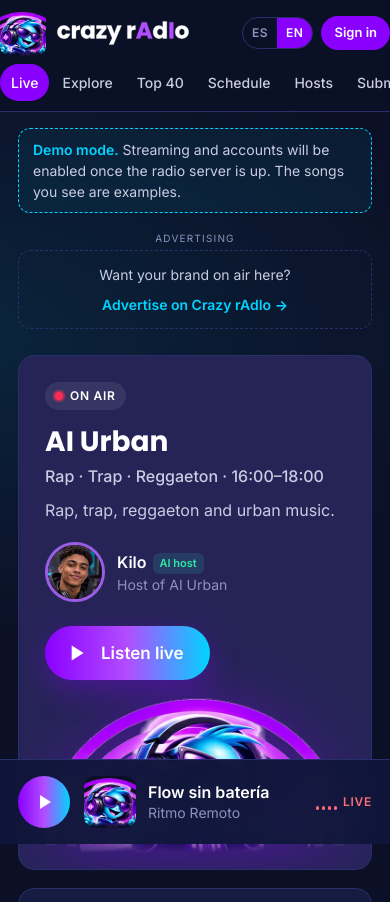
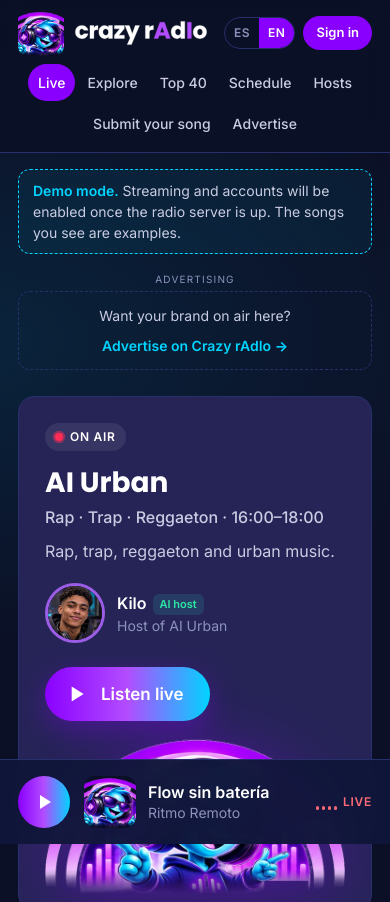
Before and after one commit to xoxeli83/radio-ai, a plain HTML site: page web/index.html in a window 390 px wide. Shown: the top 902 px of the page. Drawn offline with Linux system fonts and the light colour scheme.

Commit message:
Cabecera: el menú pasa a segunda línea en pantallas medianas para que no se corte
Co-Authored-By: Claude Opus 5.5 <noreply@anthropic.com>
Claude-Session: https://claude.ai/code/session_01X5jStvehfCBnUnRaWkHpAV

```diff
--- a/web/index.html
+++ b/web/index.html
@@ -112,16 +112,16 @@ header{position:sticky;top:0;z-index:20;background:rgba(11,16,38,.88);backdrop-f
 .logo img{display:block}.logo .wm{height:26px;width:auto}
 nav#menu{display:flex;gap:2px;margin-left:auto;overflow-x:auto;scrollbar-width:none}
 nav#menu::-webkit-scrollbar{display:none}
-nav#menu a{color:var(--tx2);text-decoration:none;padding:8px 11px;border-radius:999px;font-size:14px;font-weight:500;white-space:nowrap}
+nav#menu a{color:var(--tx2);text-decoration:none;padding:8px 10px;border-radius:999px;font-size:14px;font-weight:500;white-space:nowrap}
 nav#menu a:hover{color:var(--tx);background:var(--card)}
 nav#menu a.on{color:#fff;background:var(--violeta)}
 .usu{display:flex;align-items:center;gap:8px}
 .chipU{display:flex;align-items:center;gap:8px;border:1px solid var(--line);background:var(--card);color:var(--tx);border-radius:999px;padding:4px 12px 4px 4px;text-decoration:none;font-size:14px;font-weight:600;white-space:nowrap}
 .chipU .av{width:30px;height:30px;font-size:13px}
 #btnInstalar{display:none;border:1px solid var(--line);background:var(--card);color:var(--tx);border-radius:999px;padding:7px 12px;font-size:13px;white-space:nowrap}
-@media (max-width:900px){
-  .hbar{height:auto;flex-wrap:wrap;padding:10px 0 6px;gap:8px}
-  nav#menu{order:3;width:100%;margin-left:0;padding-bottom:4px}
+@media (max-width:1100px){
+  .hbar{height:auto;flex-wrap:wrap;padding-top:10px;padding-bottom:6px;gap:8px}
+  nav#menu{order:3;width:100%;margin-left:0;padding-bottom:4px;flex-wrap:wrap;justify-content:center;overflow:visible;row-gap:4px}
   .usu{margin-left:auto}
 }
 
```
